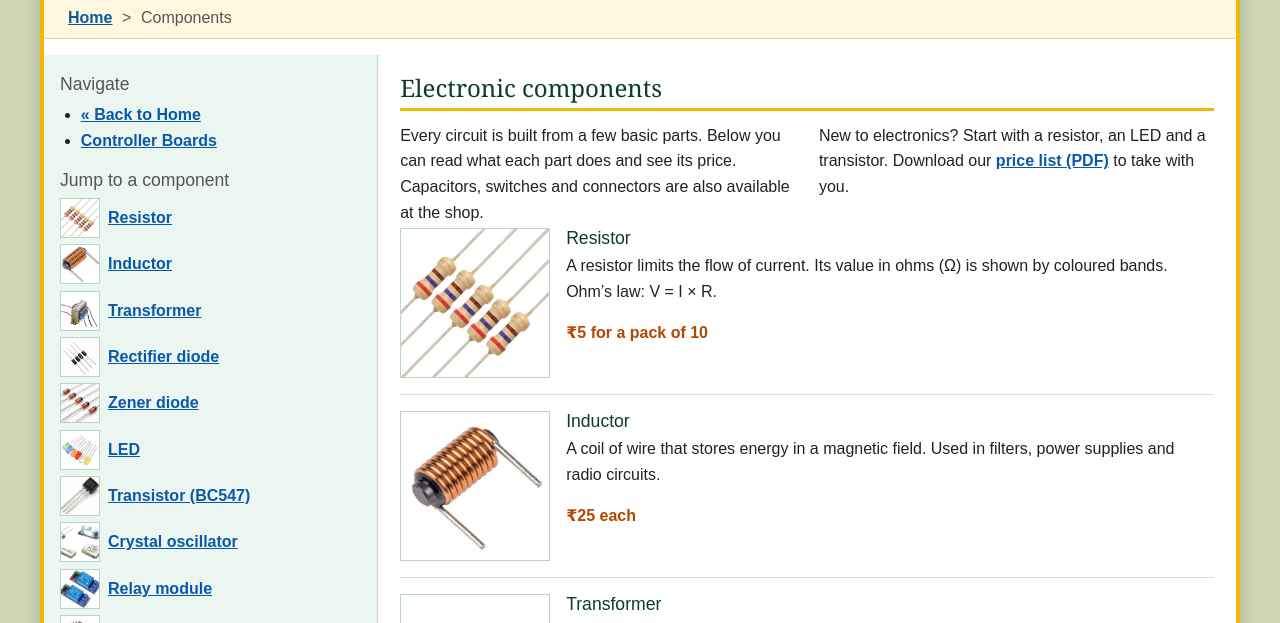
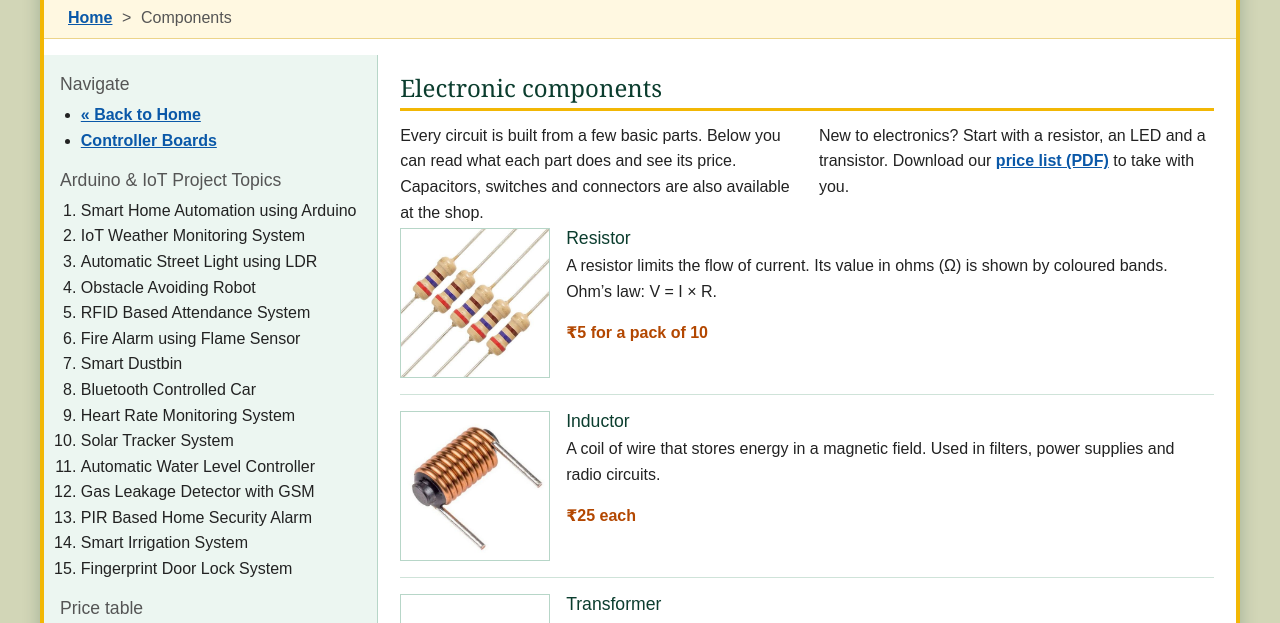
Before and after one commit to SanthoshMCA26/ElectroZone, a plain HTML site: page components.html in a window 1280 px wide. Shown: the part 166-789 px from the top of the page. Drawn offline with nearby package versions, Linux system fonts and the light colour scheme.

Commit message:
aside updates

```diff
--- a/components.html
+++ b/components.html
@@ -53,19 +53,24 @@
                 <li><a href="index.html">&laquo; Back to Home</a></li>
                 <li><a href="boards.html">Controller Boards</a></li>
             </ul>
-            <h3>Jump to a component</h3>
-            <ul class="thumbs">
-                <li><a href="#resistor"><img src="images/resister.jpg" alt="">Resistor</a></li>
-                <li><a href="#inductor"><img src="images/inductor.jpg" alt="">Inductor</a></li>
-                <li><a href="#transformer"><img src="images/transformer.jpg" alt="">Transformer</a></li>
-                <li><a href="#diode"><img src="images/diode.jpg" alt="">Rectifier diode</a></li>
-                <li><a href="#zener"><img src="images/Zener_diode.jpg" alt="">Zener diode</a></li>
-                <li><a href="#led"><img src="images/Led.jpg" alt="">LED</a></li>
-                <li><a href="#transistor"><img src="images/transister.jpg" alt="">Transistor (BC547)</a></li>
-                <li><a href="#crystal"><img src="images/crstal_ossilator.jpg" alt="">Crystal oscillator</a></li>
-                <li><a href="#relay"><img src="images/relay.jpg" alt="">Relay module</a></li>
-                <li><a href="#ic"><img src="images/ic.jpg" alt="">Integrated circuit</a></li>
-            </ul>
+            <h3>Arduino &amp; IoT Project Topics</h3>
+            <ol>
+                <li>Smart Home Automation using Arduino</li>
+                <li>IoT Weather Monitoring System</li>
+                <li>Automatic Street Light using LDR</li>
+                <li>Obstacle Avoiding Robot</li>
+                <li>RFID Based Attendance System</li>
+                <li>Fire Alarm using Flame Sensor</li>
+                <li>Smart Dustbin</li>
+                <li>Bluetooth Controlled Car</li>
+                <li>Heart Rate Monitoring System</li>
+                <li>Solar Tracker System</li>
+                <li>Automatic Water Level Controller</li>
+                <li>Gas Leakage Detector with GSM</li>
+                <li>PIR Based Home Security Alarm</li>
+                <li>Smart Irrigation System</li>
+                <li>Fingerprint Door Lock System</li>
+            </ol>
             <h3>Price table</h3>
             <table class="aside-price-table">
                 <thead>
--- a/styles/content.css
+++ b/styles/content.css
@@ -217,14 +217,12 @@ img {
 
 #main img,
 .item img,
-.thumbs img,
 .product-carousel img {
     transition: transform .25s ease, box-shadow .25s ease;
 }
 
 #main img:hover,
 .item img:hover,
-.thumbs img:hover,
 .product-carousel img:hover {
     transform: scale(1.04);
     box-shadow: 0 6px 16px rgba(11, 61, 46, .25);
@@ -439,30 +437,6 @@ th {
     margin: 0 0 .2em;
 }
 
-.thumbs {
-    list-style: none;
-    padding: 0;
-}
-
-.thumbs li {
-    overflow: hidden;
-    margin: 0 0 .4em;
-}
-
-.thumbs img {
-    float: left;
-    width: 40px;
-    height: 40px;
-    object-fit: cover;
-    margin-right: .5em;
-    border: 1px solid #b7d6c8;
-}
-
-.thumbs a {
-    display: block;
-    line-height: 40px;
-}
-
 .box {
     clear: both;
     border: 1px solid #b7d6c8;
--- a/styles/main.css
+++ b/styles/main.css
@@ -217,14 +217,12 @@ img {
 
 #main img,
 .item img,
-.thumbs img,
 .shop_box img {
     transition: transform .25s ease, box-shadow .25s ease;
 }
 
 #main img:hover,
 .item img:hover,
-.thumbs img:hover,
 .shop_box img:hover {
     transform: scale(1.04);
     box-shadow: 0 6px 16px rgba(11, 61, 46, .25);
```
